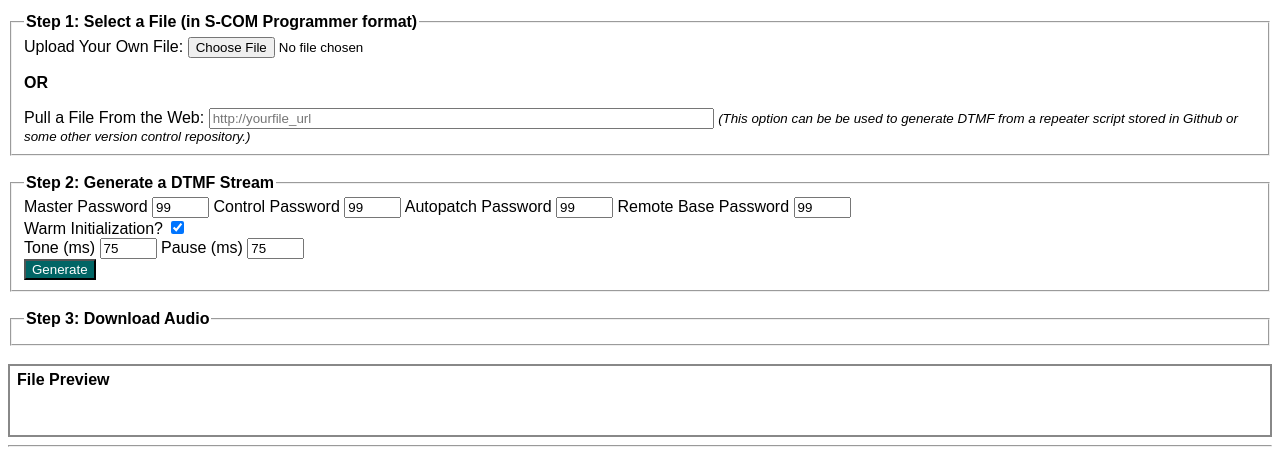
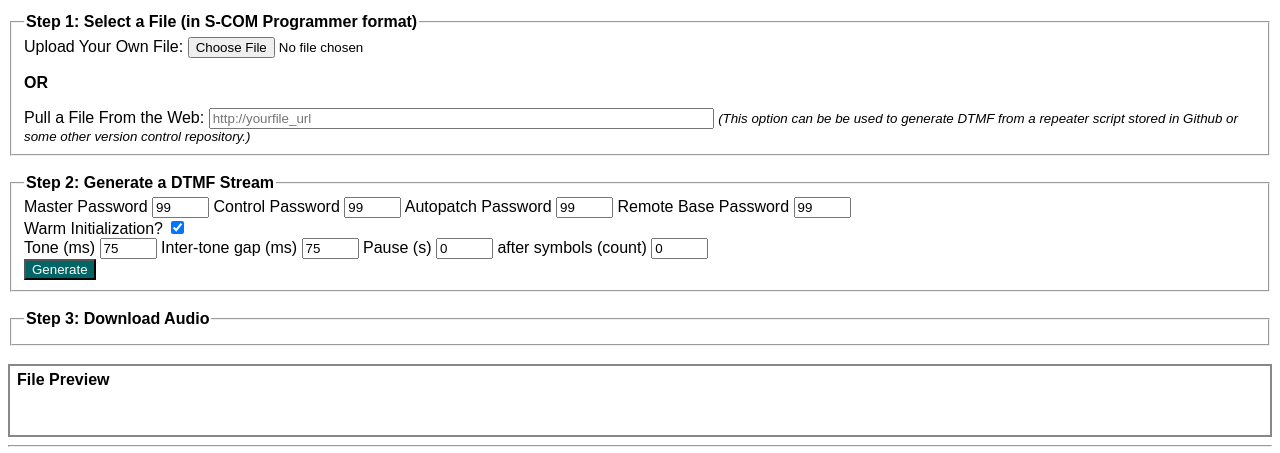
Before and after one commit to brucemack/dmtwft, a FastAPI app: page /robot in a window 1280 px wide. Shown: the part 314-767 px from the top of the page. Run offline with FastAPI, Linux system fonts and the light colour scheme.

Commit message:
Implemented cache buster, added pause feature to address controller buffer overflow case

```diff
--- a/main.py
+++ b/main.py
@@ -60,6 +60,8 @@ def get_default_session():
     s["gap_dur"] = "75"
     s["sound"] = None
     s["message"] = None
+    s["pause_dur"] = 0
+    s["pause_count"] = 0
     return s
 
 def load_url(session):
@@ -93,6 +95,8 @@ def generate_dtmf(session: dict):
     warm_init = session["warminit"] == "on"
     tone_dur = float(session["tone_dur"]) / 1000
     gap_dur = float(session["gap_dur"]) / 1000
+    pause_dur = float(session["pause_dur"])
+    pause_count = int(session["pause_count"])
 
     row = 1
     for line in session["contents"].splitlines():
@@ -105,7 +109,8 @@ def generate_dtmf(session: dict):
         # Convert the script to DTMF symbols
         dtmf_symbols = convert.convert_script_to_dtmf_symbols(constants, script, warm_init, False)
         # Convert DTMF symbols to PCM tone data
-        wav_data = DTMF.gen_dtmf_seq(dtmf_symbols, sample_rate, tone_dur, gap_dur, mag / 2)
+        wav_data = DTMF.gen_dtmf_seq(dtmf_symbols, sample_rate, tone_dur, gap_dur, mag / 2,
+            pause_dur, pause_count)
     except Exception as ex:
         print("Exception", ex)
         session["message"] = "Unable to process file: " + str(ex)
@@ -159,6 +164,7 @@ async def robot_render(request: Request,
     # Stage data for Jinja2 template
     context = {
         "version": VERSION,
+        "cache_buster": str(time.time()),
         "url_file": session["url_file"],
         "contents": contents,
         "mpw": session["mpw"],
@@ -167,6 +173,8 @@ async def robot_render(request: Request,
         "rbpw": session["rbpw"],
         "tone_dur": session["tone_dur"],
         "gap_dur": session["gap_dur"],
+        "pause_dur": session["pause_dur"],
+        "pause_count": session["pause_count"],
         "warminit": session["warminit"],
         "message": message,
         "sound": sound
@@ -223,6 +231,8 @@ async def robot_post_2(mpw: Annotated[str, Form()],
                        rbpw: Annotated[str, Form()],
                        tone_dur: Annotated[str, Form()],
                        gap_dur: Annotated[str, Form()],
+                       pause_dur: Annotated[str, Form()],
+                       pause_count: Annotated[str, Form()],
                        # Watch out, checkboxes don't get sent when unchecked
                        warminit: Annotated[str, Form()] = "off",
                        session_key: Union[str, None] = Cookie(None)):
@@ -235,6 +245,8 @@ async def robot_post_2(mpw: Annotated[str, Form()],
     session["rbpw"] = rbpw
     session["tone_dur"] = tone_dur
     session["gap_dur"] = gap_dur
+    session["pause_dur"] = pause_dur
+    session["pause_count"] = pause_count
     session["warminit"] = warminit
     # Always clear sound when the session is changed
     session["sound"] = None
--- a/www/templates/index.html
+++ b/www/templates/index.html
@@ -87,8 +87,12 @@ version control repository.)</small></i>
                 <br/>
                 <label for="tone_dur">Tone (ms)</label>
                 <input type="text" value="{{tone_dur}}" id="tone_dur" name="tone_dur" size="4"/>
-                <label for="gap_dur">Pause (ms)</label>
+                <label for="gap_dur">Inter-tone gap (ms)</label>
                 <input type="text" value="{{gap_dur}}" id="gap_dur" name="gap_dur" size="4"/>
+                <label for="tone_dur">Pause (s)</label>
+                <input type="text" value="{{pause_dur}}" id="pause_dur" name="pause_dur" size="4"/>
+                <label for="tone_dur">after symbols (count)</label>
+                <input type="text" value="{{pause_count}}" id="pause_count" name="pause_count" size="4"/>
                 <br/>
                 <input class="generate-button" type="submit" value="Generate" onclick="generate_pressed()"/>
             </fieldset>
@@ -103,7 +107,7 @@ version control repository.)</small></i>
                 {% if sound == "good" %}
                 <div id="sound-controls">
                     <audio controls>
-                        <source src="robot/sound" type="audio/wav">
+                        <source src="robot/sound?cache_buster={{ cache_buster }}" type="audio/wav">
                     Your browser does not support the audio element.
                     </audio>
                     <br/>
```
Also changed, not shown: utils/DTMF.py (+11 -3 lines).
